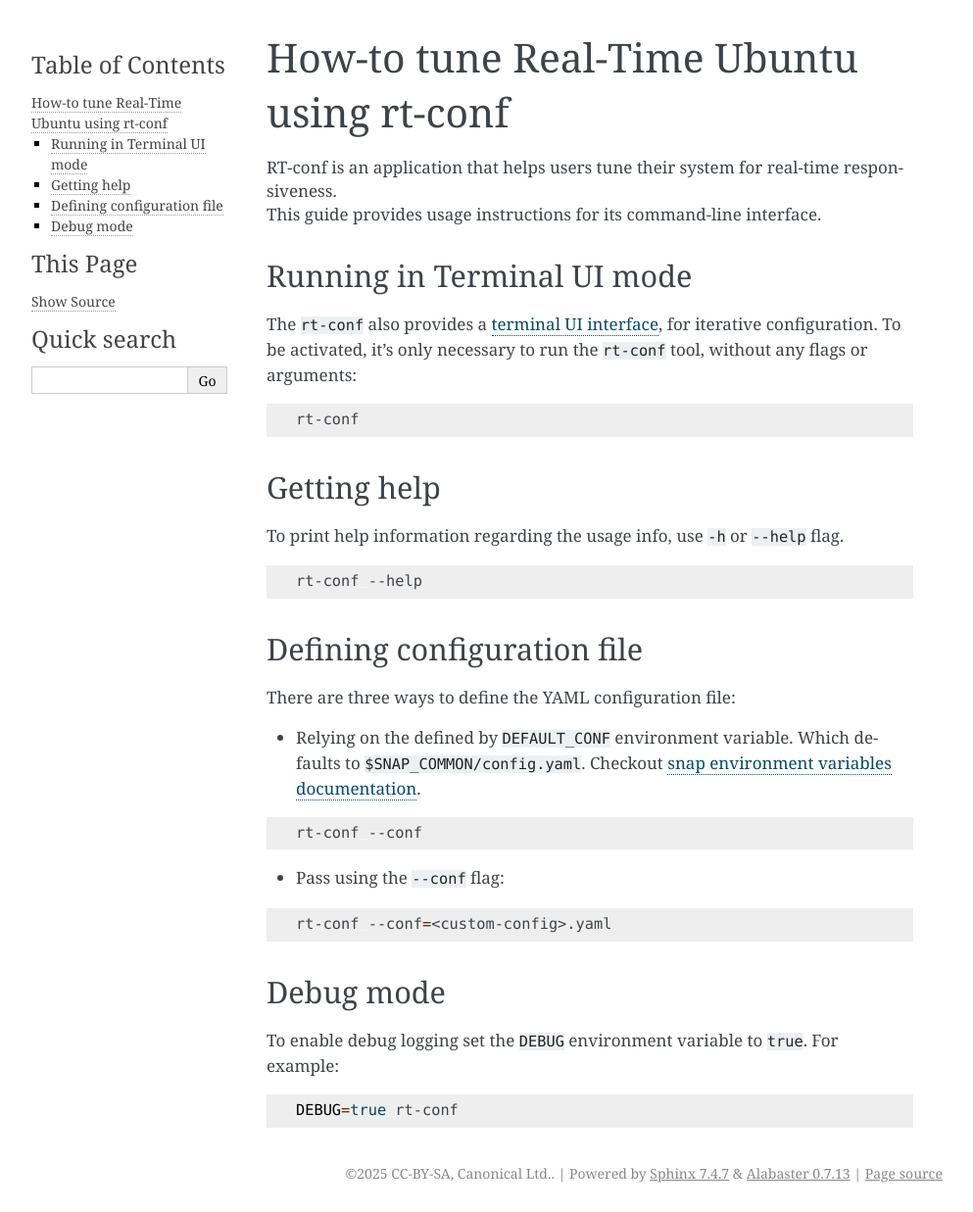
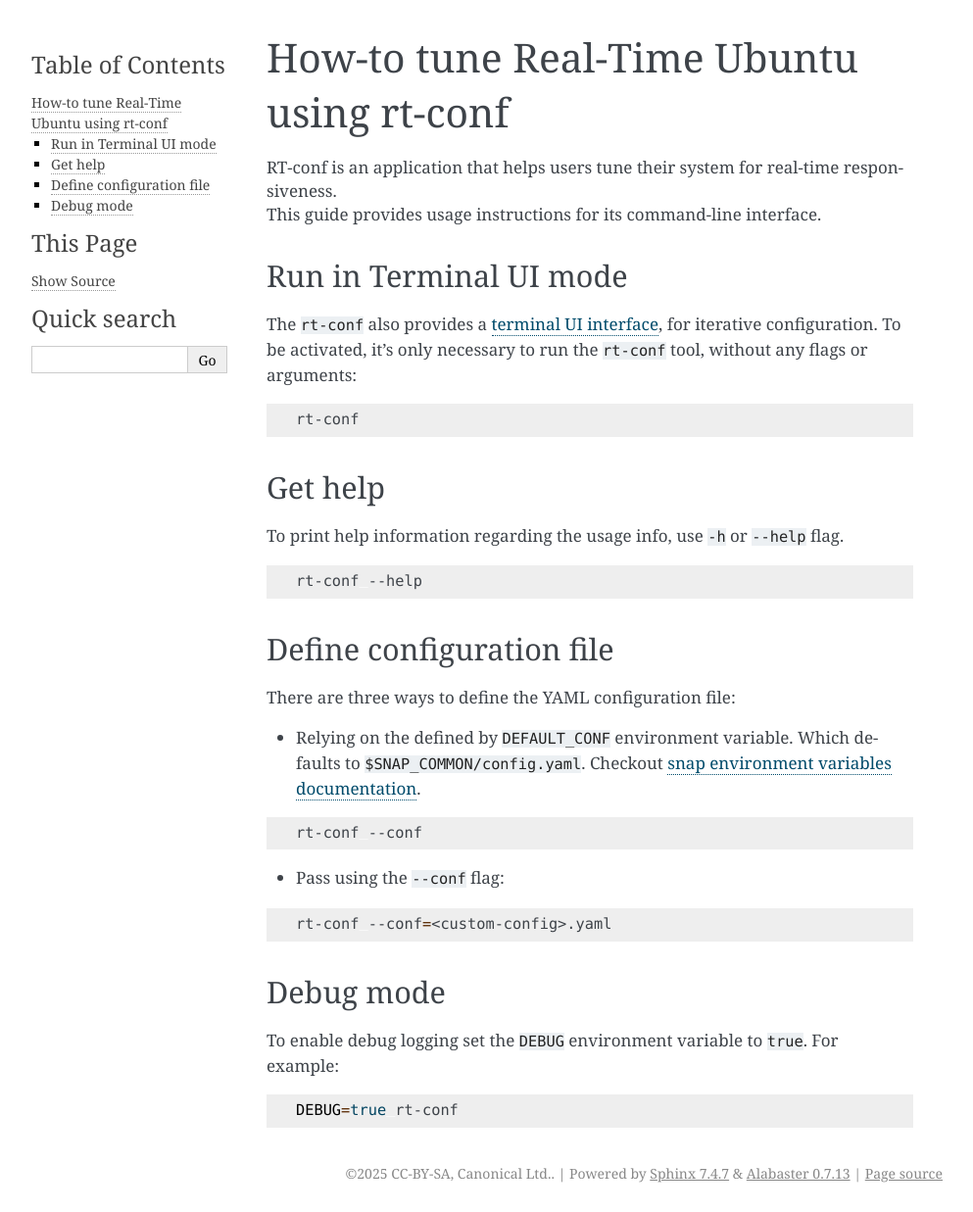
Before and after one commit to canonical/real-time-ubuntu-docs, a Sphinx documentation site: the page built from docs/how-to/rt-conf-cli.md, in a window 1280 px wide. Shown: the whole page at 98% size, without its empty margins (148-1141 px from the left). Built offline with Sphinx 7.4.7, drawn with Linux system fonts in a browser that asks for light colours.

Commit message:
feat: change headings to be action oriented
Signed-off-by: Lincoln Wallace <lincoln.wallace@canonical.com>

````diff
--- a/docs/how-to/rt-conf-cli.md
+++ b/docs/how-to/rt-conf-cli.md
@@ -3,7 +3,7 @@
 RT-conf is an application that helps users tune their system for real-time responsiveness.
 This guide provides usage instructions for its command-line interface.
 
-## Running in Terminal UI mode
+## Run in Terminal UI mode
 
 The `rt-conf` also provides a [terminal UI interface][tui_wikipedia], for iterative configuration.
 To be activated, it's only necessary to run the `rt-conf` tool, without any flags or arguments:
@@ -11,7 +11,7 @@
 rt-conf
 ```
 
-## Getting help
+## Get help
 
 To print help information regarding the usage info, use `-h` or `--help` flag.
 
@@ -19,7 +19,7 @@
 rt-conf --help
 ```
 
-## Defining configuration file
+## Define configuration file
 
 There are three ways to define the YAML configuration file:
 
````
